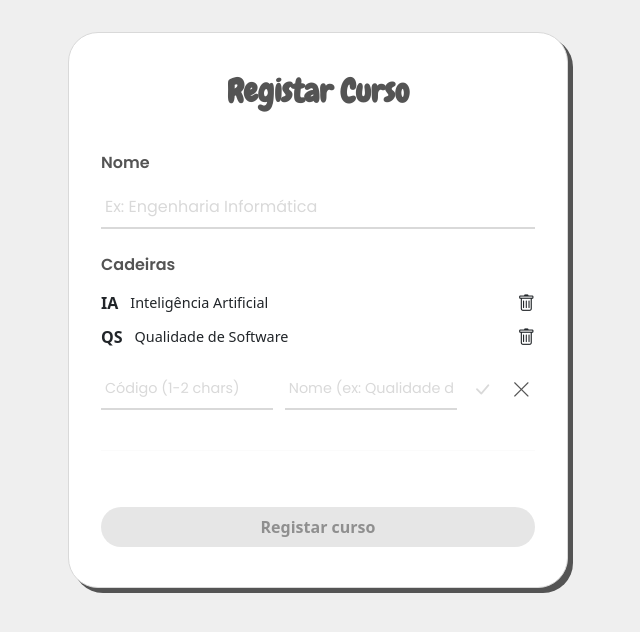
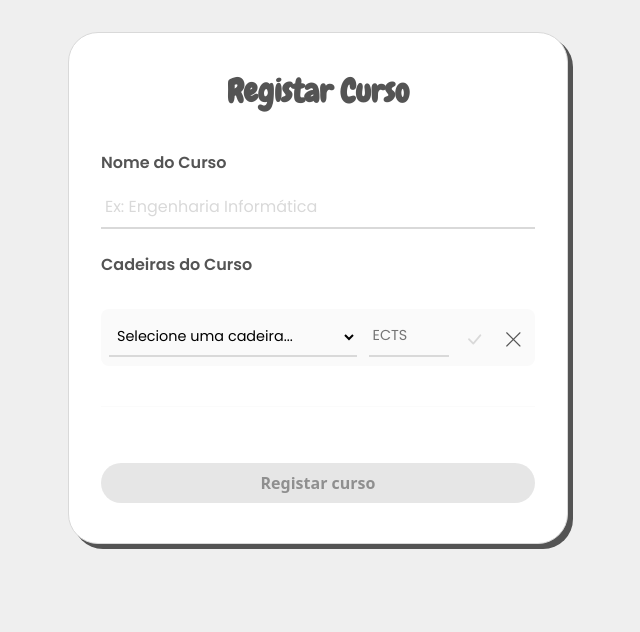
Before and after one commit to devyssonsc/Edu-Scrum-Frontend, an Angular app: page /admin-dashboard/register-degree in a window 1280 px wide. Both pictures are taken after a click on the button 640 px from the left and 394 px from the top of the page. Shown: the top 632 px of the page, without its empty margins (322-962 px from the left). Built offline with nearby package versions, Linux system fonts and the light colour scheme; a web font is replaced by a local one.

Commit message:
fix: change the way that is added the courses in the add degree interface

```diff
--- a/src/app/pages/admin-dashboard/register-degree/register-degree.component.html
+++ b/src/app/pages/admin-dashboard/register-degree/register-degree.component.html
@@ -1,25 +1,28 @@
 <div class="form-page-container">
 
-    <form class="card form-card" [formGroup]="courseForm" (ngSubmit)="onSubmit()">
+    <form class="card form-card" [formGroup]="degreeForm" (ngSubmit)="onSubmit()">
 
         <h2 class="form-title">Registar Curso</h2>
 
         <div class="form-group">
-            <label for="nome">Nome</label>
+            <label for="nome">Nome do Curso</label>
             <input type="text" id="nome" formControlName="nome" placeholder="Ex: Engenharia Informática">
-            @if (courseForm.get('nome')?.invalid && courseForm.get('nome')?.touched) {
+            @if (degreeForm.get('nome')?.invalid && degreeForm.get('nome')?.touched) {
                 <small class="error-msg">O nome é obrigatório.</small>
             }
         </div>
 
         <div class="form-group">
-            <label>Cadeiras</label>
+            <label>Cadeiras do Curso</label>
 
             <div class="cadeiras-list" formArrayName="cadeiras">
                 @for(cadeiraGroup of cadeiras.controls; track $index; let i = $index) {
                     <div class="cadeira-item" [formGroupName]="i">
-                        <span class="code">{{ cadeiraGroup.value.code }}</span>
-                        <span class="name">{{ cadeiraGroup.value.name }}</span>
+                        <div class="info">
+                            <span class="code">{{ cadeiraGroup.value.code }}</span>
+                            <span class="name">{{ cadeiraGroup.value.name }}</span>
+                            <span class="ects">({{ cadeiraGroup.value.ects }} ECTS)</span>
+                        </div>
                         <i class="bi bi-trash" (click)="removeCadeira(i)"></i>
                     </div>
                 }
@@ -31,43 +34,43 @@
             @if (showAddInputs) {
                 <div class="inline-add-form">
 
-                    <div class="inline-input-group">
-                        <input
-                            type="text"
-                            [formControl]="newCourseCode"
-                            placeholder="Código (1-2 chars)"
+                    <div class="inline-input-group flex-grow">
+                        <select
+                            [formControl]="selectedCourseId"
                             class="inline-input"
-                            [class.invalid]="newCourseCode.invalid && newCourseCode.touched">
+                            [class.invalid]="selectedCourseId.invalid && selectedCourseId.touched">
+                            <option [ngValue]="null" disabled>Selecione uma cadeira...</option>
+                            @for (course of allCourses; track course.id) {
+                                <option [value]="course.id">
+                                    [{{ course.code }}] {{ course.name }}
+                                </option>
+                            }
+                        </select>
 
-                        @if (newCourseCode.invalid && newCourseCode.touched) {
+                        @if (selectedCourseId.invalid && selectedCourseId.touched) {
                             <small class="inline-error-msg">
-                                @if (newCourseCode.hasError('required')) {
-                                    Obrigatório.
-                                }
-                                @if (newCourseCode.hasError('minlength') || newCourseCode.hasError('maxlength')) {
-                                    (1-2 chars)
-                                }
-                                @if (newCourseCode.hasError('duplicate')) {
-                                    Código já existe.
-                                }
+                                @if (selectedCourseId.hasError('required')) { Obrigatório. }
+                                @if (selectedCourseId.hasError('duplicate')) { Já adicionada. }
                             </small>
                         }
                     </div>
 
-                    <div class="inline-input-group flex-grow">
+                    <div class="inline-input-group" style="width: 80px;">
                         <input
-                            type="text"
-                            [formControl]="newCourseName"
-                            placeholder="Nome (ex: Qualidade de Software)"
+                            type="number"
+                            [formControl]="newCourseEcts"
+                            placeholder="ECTS"
+                            min="1"
+                            max="7"
                             class="inline-input"
-                            [class.invalid]="newCourseName.invalid && newCourseName.touched">
+                            [class.invalid]="newCourseEcts.invalid && newCourseEcts.touched">
 
-                        @if (newCourseName.invalid && newCourseName.touched) {
-                            <small class="inline-error-msg">Obrigatório.</small>
+                        @if (newCourseEcts.invalid && newCourseEcts.touched) {
+                            <small class="inline-error-msg">O número de ECTS tem de ser entre 1 e 7.</small>
                         }
                     </div>
 
-                    <button type="button" class="btn-icon" (click)="confirmAddCourse()" [disabled]="newCourseCode.invalid || newCourseName.invalid">
+                    <button type="button" class="btn-icon" (click)="confirmAddCourse()" [disabled]="selectedCourseId.invalid || newCourseEcts.invalid">
                         <i class="bi bi-check-lg"></i>
                     </button>
                     <button type="button" class="btn-icon btn-cancel" (click)="cancelAddCourse()">
@@ -84,14 +87,14 @@
                 </div>
             }
 
-            @if (cadeiras.invalid && (cadeiras.touched) && !showAddInputs) {
+            @if (cadeiras.invalid && (cadeiras.touched || isSubmitted) && !showAddInputs) {
                 <small class="error-msg">Pelo menos uma cadeira é obrigatória.</small>
             }
         </div>
 
         <hr class="divider">
 
-        <button type="submit" class="btn btn-primary btn-submit" [disabled]="courseForm.invalid">
+        <button type="submit" class="btn btn-primary btn-submit" [disabled]="degreeForm.invalid">
             Registar curso
         </button>
     </form>
--- a/src/app/pages/admin-dashboard/register-degree/register-degree.component.scss
+++ b/src/app/pages/admin-dashboard/register-degree/register-degree.component.scss
@@ -9,7 +9,7 @@
     justify-content: center;
     align-items: flex-start;
 }
-.form-card {
+.card.form-card {
     flex-direction: column;
     align-items: center;
     gap: 1.5rem;
@@ -25,6 +25,7 @@
     color: $dark-gray;
     margin-bottom: 1rem;
 }
+
 .form-group {
     width: 100%;
     display: flex;
@@ -46,6 +47,30 @@
         &::placeholder { color: $medium-gray; }
     }
 }
+
+.divider {
+    width: 100%;
+    border: none;
+    border-top: 1px solid $light-gray;
+    margin-top: 1rem;
+}
+
+.btn-submit {
+    width: 100%;
+    margin-top: 1rem;
+    &:disabled {
+        background-color: $medium-gray;
+        cursor: not-allowed;
+        color: $dark-gray;
+    }
+}
+
+.error-msg {
+    color: #e74c3c;
+    font-size: 0.8rem;
+    font-weight: 500;
+}
+
 .cadeiras-list {
     display: flex;
     flex-direction: column;
@@ -55,13 +80,26 @@
 .cadeira-item {
     display: flex;
     align-items: center;
+    justify-content: space-between;
     gap: 0.75rem;
-    .code { font-weight: 700; text-transform: uppercase; }
-    .name { font-size: 0.9rem; }
+    padding: 0.25rem 0;
+    border-bottom: 1px solid $light-gray;
+
+    .info {
+        display: flex;
+        align-items: baseline;
+        gap: 0.5rem;
+
+        .code { font-weight: 700; text-transform: uppercase; color: $dark-gray; }
+        .name { font-size: 0.9rem; color: $dark-gray; }
+        .ects { font-size: 0.8rem; color: #777; }
+    }
+
     .bi-trash {
-        margin-left: auto;
         font-size: 1.1rem;
         cursor: pointer;
+        color: $medium-gray;
+        transition: color 0.2s;
         &:hover { color: #e74c3c; }
     }
 }
@@ -73,6 +111,7 @@
     text-align: center;
     padding: 1rem;
 }
+
 .add-button-container {
     display: flex;
     justify-content: center;
@@ -83,51 +122,49 @@
         font-size: 2rem;
         color: $dark-gray;
         cursor: pointer;
+        transition: transform 0.2s;
         &:hover { transform: scale(1.1); }
     }
-}
-.divider {
-    width: 100%;
-    border: none;
-    border-top: 1px solid $light-gray;
-    margin-top: 1rem;
-}
-.btn-submit {
-    width: 100%;
-    margin-top: 1rem;
-    &:disabled {
-        background-color: $medium-gray;
-        cursor: not-allowed;
-        color: $dark-gray;
-    }
-}
-.error-msg {
-    color: #e74c3c;
-    font-size: 0.8rem;
-    font-weight: 500;
 }
 
 .inline-add-form {
     display: flex;
     gap: 0.75rem;
-    align-items: center;
+    align-items: flex-start;
     width: 100%;
     margin-top: 0.5rem;
+    padding: 0.5rem;
+    background-color: #fafafa;
+    border-radius: 8px;
 
+    .inline-input-group {
+        display: flex;
+        flex-direction: column;
+        position: relative;
+
+        &.flex-grow {
+            flex: 1;
+        }
         .inline-input {
+            width: 100%;
+            border: none;
             border-bottom: 2px solid $medium-gray;
             padding: 0.5rem 0.25rem;
             font-family: $font-secondary;
             font-size: 0.9rem;
-        width: 100px;
+            background: transparent;
 
             &:focus {
                 border-color: $dark-gray;
+                outline: none;
             }
 
-        &.flex-grow {
-            flex: 1;
-            width: auto;
+            &.invalid {
+                border-color: #e74c3c;
+            }
+        }
+        select.inline-input {
+            cursor: pointer;
         }
     }
 
@@ -140,23 +177,21 @@
         display: flex;
         align-items: center;
         justify-content: center;
+        margin-top: 0.25rem;
 
-        &:hover {
-            background-color: $light-gray;
+        &:hover { background-color: $light-gray; }
+        &.btn-cancel:hover { color: #e74c3c; }
+        &:disabled { color: $medium-gray; cursor: not-allowed; background-color: transparent; }
+    }
 }
 
-        &.btn-cancel:hover {
+.inline-error-msg {
     color: #e74c3c;
+    font-size: 0.7rem;
+    font-weight: 500;
+    font-family: $font-secondary;
+    position: absolute;
+    top: 100%;
+    left: 0;
+    white-space: nowrap;
 }
-
-        &:disabled {
-            color: $medium-gray;
-            cursor: not-allowed;
-            background-color: transparent;
-        }
-
-        i {
-            display: block;
-        }
-    }
-}
--- a/src/app/pages/admin-dashboard/register-degree/register-degree.component.ts
+++ b/src/app/pages/admin-dashboard/register-degree/register-degree.component.ts
@@ -3,7 +3,8 @@ import { CommonModule } from '@angular/common';
 import { RouterLink } from '@angular/router';
 import { FormBuilder, FormGroup, FormArray, ReactiveFormsModule, Validators, FormControl } from '@angular/forms';
 
-interface Cadeira {
+interface AvailableCourse {
+  id: number;
   code: string;
   name: string;
 }
@@ -22,50 +23,50 @@ interface Cadeira {
 export class RegisterDegreeComponent implements OnInit {
 
   private fb = inject(FormBuilder);
-  courseForm: FormGroup;
+  degreeForm: FormGroup;
 
+  isSubmitted = false;
 
-  newCourseCode = new FormControl('', [
+  allCourses: AvailableCourse[] = [
+    { id: 1, code: 'IA', name: 'Inteligência Artificial' },
+    { id: 2, code: 'QS', name: 'Qualidade de Software' },
+    { id: 3, code: 'PWEB', name: 'Programação Web' },
+    { id: 4, code: 'BD', name: 'Bases de Dados' },
+    { id: 5, code: 'SO', name: 'Sistemas Operativos' }
+  ];
+
+  selectedCourseId = new FormControl<number | null>(null, Validators.required);
+  newCourseEcts = new FormControl('', [
     Validators.required,
-    Validators.minLength(1),
-    Validators.maxLength(2),
-    Validators.pattern('^[a-zA-Z]+$')
   ]);
-  newCourseName = new FormControl('', Validators.required);
+
   showAddInputs = false;
 
-  mockCadeiras: Cadeira[] = [
-    { code: 'IA', name: 'Inteligência Artificial' },
-    { code: 'QS', name: 'Qualidade de Software' }
-  ];
-
   constructor() {
-    this.courseForm = this.fb.group({
+    this.degreeForm = this.fb.group({
       nome: ['', Validators.required],
       cadeiras: this.fb.array([], Validators.minLength(1))
     });
   }
 
   ngOnInit(): void {
-    this.mockCadeiras.forEach(cadeira => {
-      this.cadeiras.push(this.newCadeira(cadeira.code, cadeira.name));
-    });
   }
 
   get cadeiras() {
-    return this.courseForm.get('cadeiras') as FormArray;
+    return this.degreeForm.get('cadeiras') as FormArray;
   }
 
-  newCadeira(code: string, name: string): FormGroup {
+  newCadeiraGroup(code: string, name: string, ects: any): FormGroup {
     return this.fb.group({
       code: [code],
-      name: [name]
+      name: [name],
+      ects: [ects]
     });
   }
 
   showAddCourseFields() {
-    this.newCourseCode.reset('');
-    this.newCourseName.reset('');
+    this.selectedCourseId.reset(null);
+    this.newCourseEcts.reset('');
     this.showAddInputs = true;
   }
 
@@ -74,24 +75,27 @@ export class RegisterDegreeComponent implements OnInit {
   }
 
   confirmAddCourse() {
-    this.newCourseCode.markAsTouched();
-    this.newCourseName.markAsTouched();
+    this.selectedCourseId.markAsTouched();
+    this.newCourseEcts.markAsTouched();
 
-    if (this.newCourseCode.invalid || this.newCourseName.invalid) {
+    if (this.selectedCourseId.invalid || this.newCourseEcts.invalid) {
       return;
     }
 
-    const newCode = this.newCourseCode.value?.toUpperCase() || '';
-    const newName = this.newCourseName.value || 'N/A';
+    const courseId = Number(this.selectedCourseId.value);
+    const selectedCourse = this.allCourses.find(c => c.id === courseId);
+    const ectsValue = this.newCourseEcts.value;
+
+    if (!selectedCourse) return;
 
     const isDuplicate = this.cadeiras.controls.some(control =>
-      control.value.code.toUpperCase() === newCode
+      control.value.code === selectedCourse.code
     );
 
     if (isDuplicate) {
-      this.newCourseCode.setErrors({ 'duplicate': true });
+      this.selectedCourseId.setErrors({ 'duplicate': true });
     } else {
-      this.cadeiras.push(this.newCadeira(newCode, newName));
+      this.cadeiras.push(this.newCadeiraGroup(selectedCourse.code, selectedCourse.name, ectsValue));
       this.cancelAddCourse();
     }
   }
@@ -101,9 +105,11 @@ export class RegisterDegreeComponent implements OnInit {
   }
 
   onSubmit() {
-    this.courseForm.markAllAsTouched();
-    if (this.courseForm.valid) {
-      console.log('Formulário Válido:', this.courseForm.value);
+    this.isSubmitted = true;
+    this.degreeForm.markAllAsTouched();
+
+    if (this.degreeForm.valid) {
+      console.log('Formulário Válido:', this.degreeForm.value);
     } else {
       console.log('Formulário Inválido');
     }
```
Lines whose indentation alone changed are shown as unchanged.
